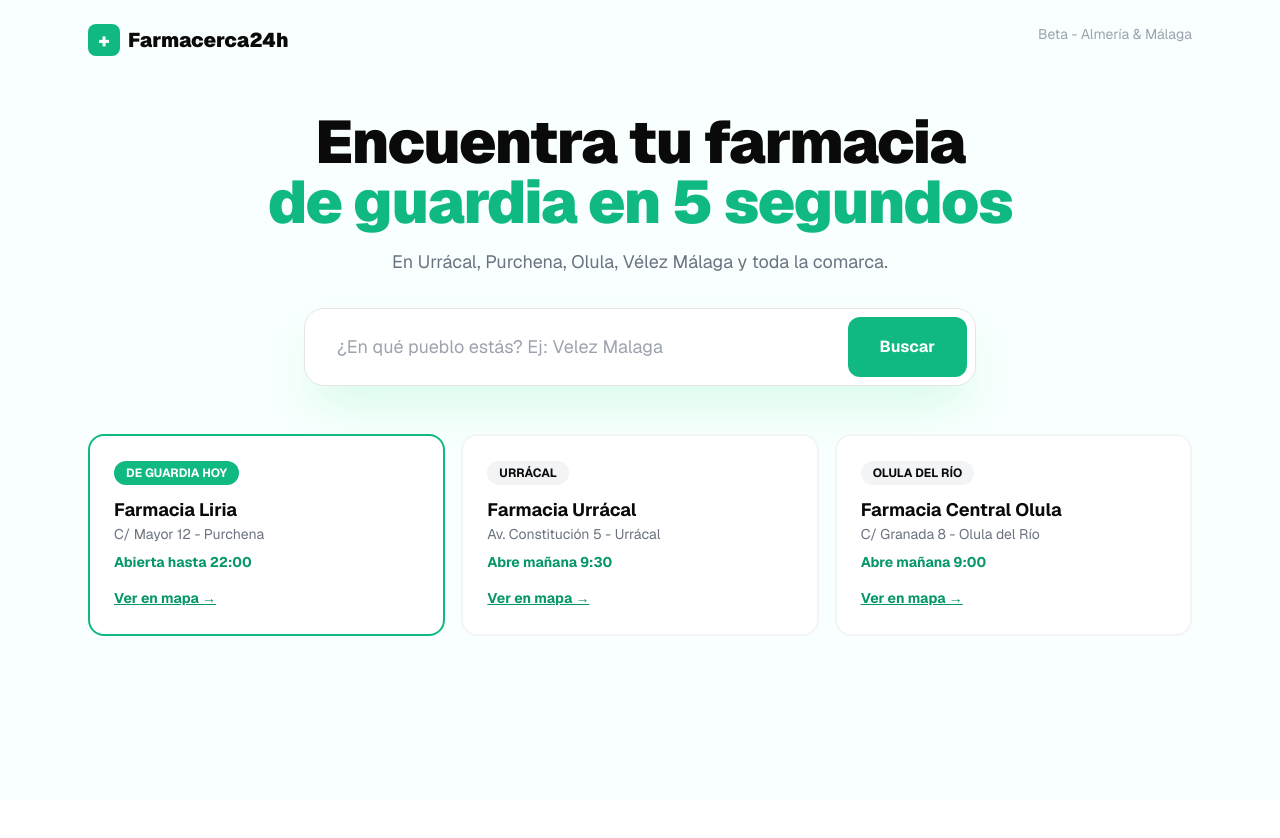
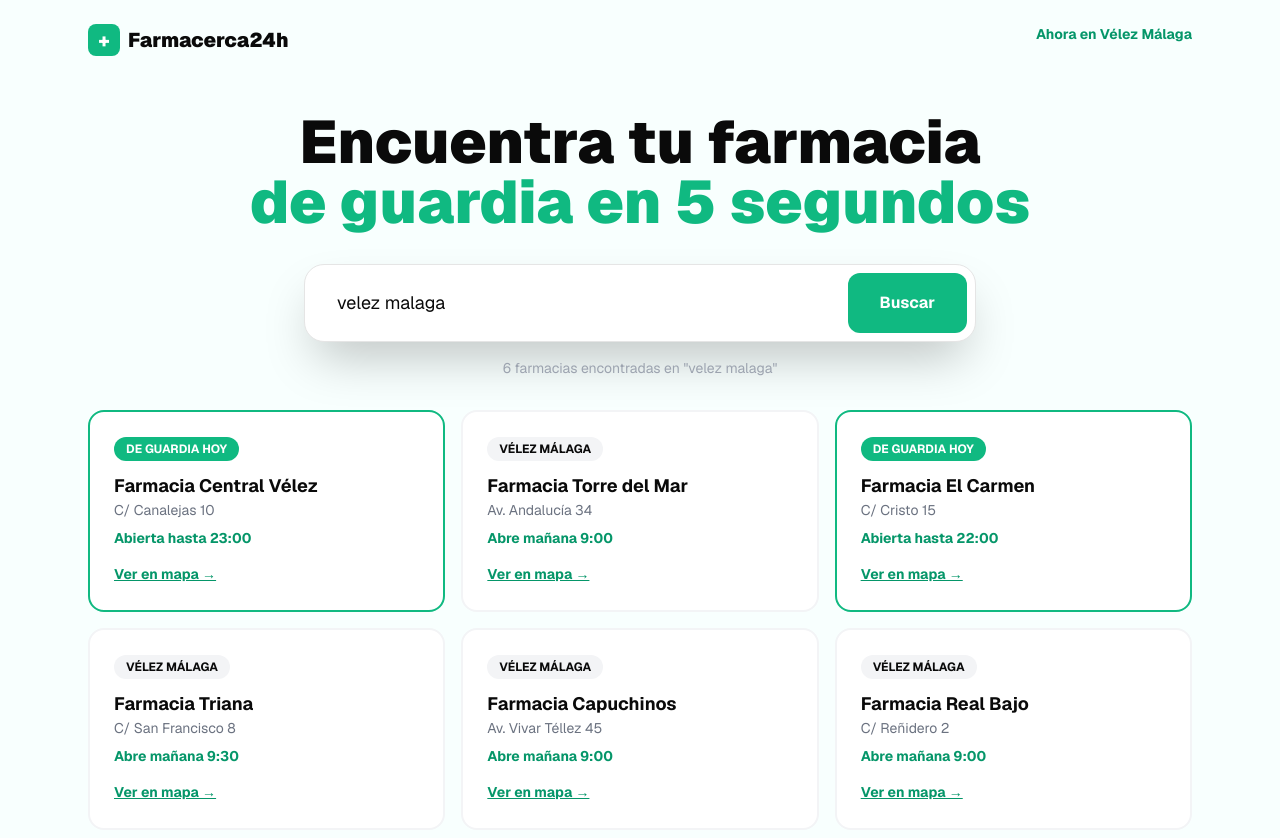
Before and after one commit to farmacerca24h-tech/nextjs-with-supabase, a Next.js app: page / in a window 1280 px wide. Shown: the top 838 px of the page. Before the commit the page ends 800 px from the top, so only its background shows below. Built offline with nearby package versions, Linux system fonts and the light colour scheme.

Commit message:
Update page.tsx

```diff
--- a/app/page.tsx
+++ b/app/page.tsx
@@ -2,23 +2,33 @@
 import { useState } from "react";
 
 const FARMACIAS = [
-  { nombre: "Farmacia Liria", pueblo: "Purchena", direccion: "C/ Mayor 12", guardia: true, horario: "Abierta hasta 22:00" },
-  { nombre: "Farmacia Urrácal", pueblo: "Urrácal", direccion: "Av. Constitución 5", guardia: false, horario: "Abre mañana 9:30" },
-  { nombre: "Farmacia Central Olula", pueblo: "Olula del Río", direccion: "C/ Granada 8", guardia: false, horario: "Abre mañana 9:00" },
-  { nombre: "Farmacia Vélez-Málaga Centro", pueblo: "Vélez Málaga", direccion: "C/ Canalejas 10", guardia: true, horario: "Abierta hasta 23:00" },
+  // URRACAL / COMARCA
+  { nombre: "Farmacia Urrácal", pueblo: "Urrácal", direccion: "Av. Constitución 5", guardia: true, horario: "Abierta hasta 22:00" },
+  { nombre: "Farmacia Liria", pueblo: "Purchena", direccion: "C/ Mayor 12", guardia: false, horario: "Abre mañana 9:00" },
+
+  // VELEZ MALAGA - AHORA 8
+  { nombre: "Farmacia Central Vélez", pueblo: "Vélez Málaga", direccion: "C/ Canalejas 10", guardia: true, horario: "Abierta hasta 23:00" },
   { nombre: "Farmacia Torre del Mar", pueblo: "Vélez Málaga", direccion: "Av. Andalucía 34", guardia: false, horario: "Abre mañana 9:00" },
-  { nombre: "Farmacia Algarrobo", pueblo: "Algarrobo", direccion: "C/ La Iglesia 2", guardia: false, horario: "Abre mañana 9:30" },
+  { nombre: "Farmacia El Carmen", pueblo: "Vélez Málaga", direccion: "C/ Cristo 15", guardia: true, horario: "Abierta hasta 22:00" },
+  { nombre: "Farmacia Triana", pueblo: "Vélez Málaga", direccion: "C/ San Francisco 8", guardia: false, horario: "Abre mañana 9:30" },
+  { nombre: "Farmacia Capuchinos", pueblo: "Vélez Málaga", direccion: "Av. Vivar Téllez 45", guardia: false, horario: "Abre mañana 9:00" },
+  { nombre: "Farmacia Real Bajo", pueblo: "Vélez Málaga", direccion: "C/ Reñidero 2", guardia: false, horario: "Abre mañana 9:00" },
 ];
 
+function quitarAcentos(str: string) {
+  return str.normalize("NFD").replace(/[\u0300-\u036f]/g, "").toLowerCase();
+}
+
 export default function Home() {
-  const [q, setQ] = useState("");
-  const [resultados, setResultados] = useState(FARMACIAS.slice(0,3));
+  const [q, setQ] = useState("velez malaga");
+  const [resultados, setResultados] = useState(FARMACIAS.filter(f => quitarAcentos(f.pueblo).includes("velez")));
 
   const buscar = () => {
-    if (!q) { setResultados(FARMACIAS.slice(0,3)); return; }
+    const query = quitarAcentos(q);
+    if (!query) { setResultados(FARMACIAS.slice(0,6)); return; }
     const f = FARMACIAS.filter(f =>
-      f.pueblo.toLowerCase().includes(q.toLowerCase()) ||
-      f.nombre.toLowerCase().includes(q.toLowerCase())
+      quitarAcentos(f.pueblo).includes(query) ||
+      quitarAcentos(f.nombre).includes(query)
     );
     setResultados(f);
   };
@@ -30,36 +40,25 @@ export default function Home() {
           <div className="bg-emerald-500 text-white w-8 h-8 rounded-lg flex items-center justify-center">+</div>
           Farmacerca24h
         </div>
-        <div className="text-sm text-gray-400">Beta - Almería & Málaga</div>
+        <div className="text-sm text-emerald-600 font-bold">Ahora en Vélez Málaga</div>
       </header>
 
       <div className="max-w-6xl mx-auto px-6 py-8 text-center">
-        <h1 className="text-4xl md:text-6xl font-black tracking-tight">
-          Encuentra tu farmacia<br/>
-          <span className="text-emerald-500">de guardia en 5 segundos</span>
-        </h1>
-        <p className="mt-4 text-gray-500 text-lg">En Urrácal, Purchena, Olula, Vélez Málaga y toda la comarca.</p>
+        <h1 className="text-4xl md:text-6xl font-black">Encuentra tu farmacia<br/><span className="text-emerald-500">de guardia en 5 segundos</span></h1>
 
-        <div className="mt-8 max-w-2xl mx-auto flex gap-2 p-2 bg-white rounded-[20px] shadow-2xl shadow-emerald-100 border">
-          <input
-            value={q}
-            onChange={(e) => setQ(e.target.value)}
-            onKeyDown={(e) => e.key === 'Enter' && buscar()}
-            className="flex-1 px-6 py-4 outline-none rounded-xl text-lg"
-            placeholder="¿En qué pueblo estás? Ej: Velez Malaga"
-          />
-          <button onClick={buscar} className="bg-emerald-500 hover:bg-emerald-600 text-white px-8 rounded-xl font-bold">Buscar</button>
+        <div className="mt-8 max-w-2xl mx-auto flex gap-2 p-2 bg-white rounded-[20px] shadow-2xl border">
+          <input value={q} onChange={(e) => setQ(e.target.value)} onKeyDown={(e) => e.key === 'Enter' && buscar()} className="flex-1 px-6 py-4 outline-none rounded-xl text-lg" placeholder="Ej: velez malaga" />
+          <button onClick={buscar} className="bg-emerald-500 text-white px-8 rounded-xl font-bold">Buscar</button>
         </div>
 
-        <div className="mt-12 grid md:grid-cols-3 gap-4 text-left">
-          {resultados.length === 0 && <div className="col-span-3 text-center text-gray-400 py-10">No hemos encontrado nada en "{q}". Prueba "Velez" o "Urrácal"</div>}
+        <div className="mt-4 text-sm text-gray-400">{resultados.length} farmacias encontradas en "{q}"</div>
+
+        <div className="mt-8 grid md:grid-cols-3 gap-4 text-left">
           {resultados.map((f) => (
             <div key={f.nombre} className={`bg-white p-6 rounded-2xl border-2 ${f.guardia ? 'border-emerald-500' : 'border-gray-100'}`}>
-              <span className={`text-xs font-bold px-3 py-1 rounded-full ${f.guardia ? 'bg-emerald-500 text-white' : 'bg-gray-100'}`}>
-                {f.guardia ? 'DE GUARDIA HOY' : f.pueblo.toUpperCase()}
-              </span>
+              <span className={`text-xs font-bold px-3 py-1 rounded-full ${f.guardia ? 'bg-emerald-500 text-white' : 'bg-gray-100'}`}>{f.guardia ? 'DE GUARDIA HOY' : f.pueblo.toUpperCase()}</span>
               <h3 className="font-bold text-lg mt-3">{f.nombre}</h3>
-              <p className="text-sm text-gray-500">{f.direccion} - {f.pueblo}</p>
+              <p className="text-sm text-gray-500">{f.direccion}</p>
               <p className="text-sm font-bold mt-2 text-emerald-600">{f.horario}</p>
               <a target="_blank" href={`https://www.google.com/maps/search/${f.nombre} ${f.pueblo}`} className="mt-4 inline-block text-sm font-bold text-emerald-600 underline">Ver en mapa →</a>
             </div>
```
